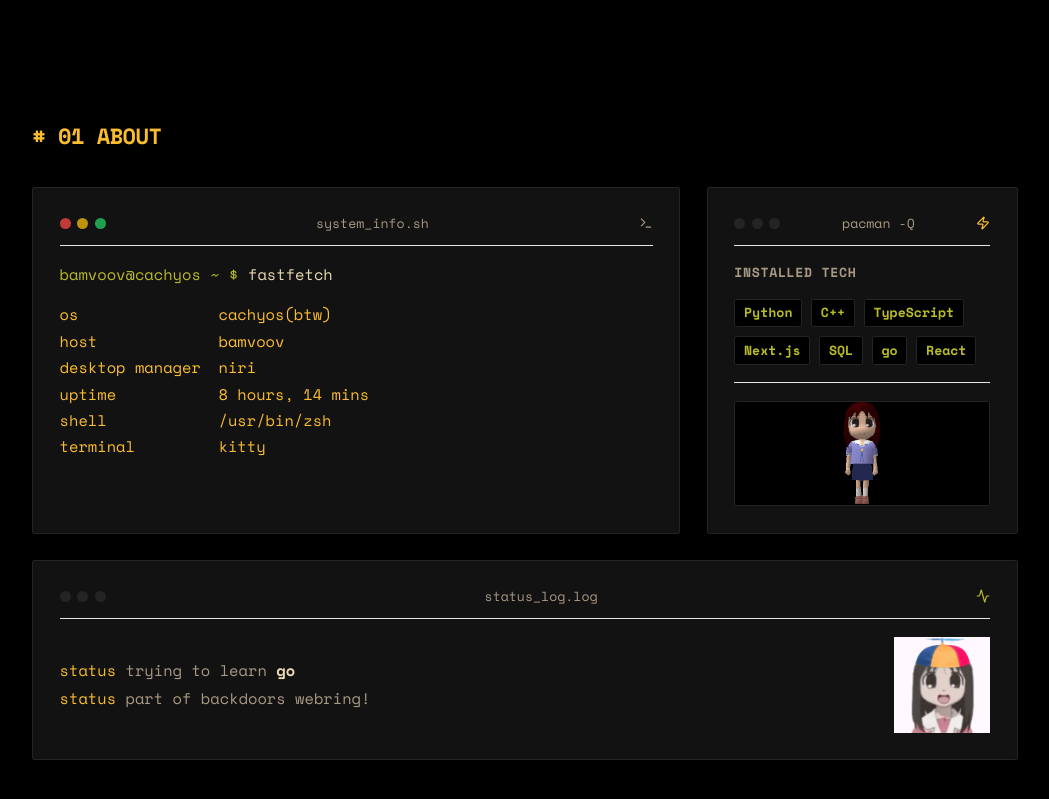
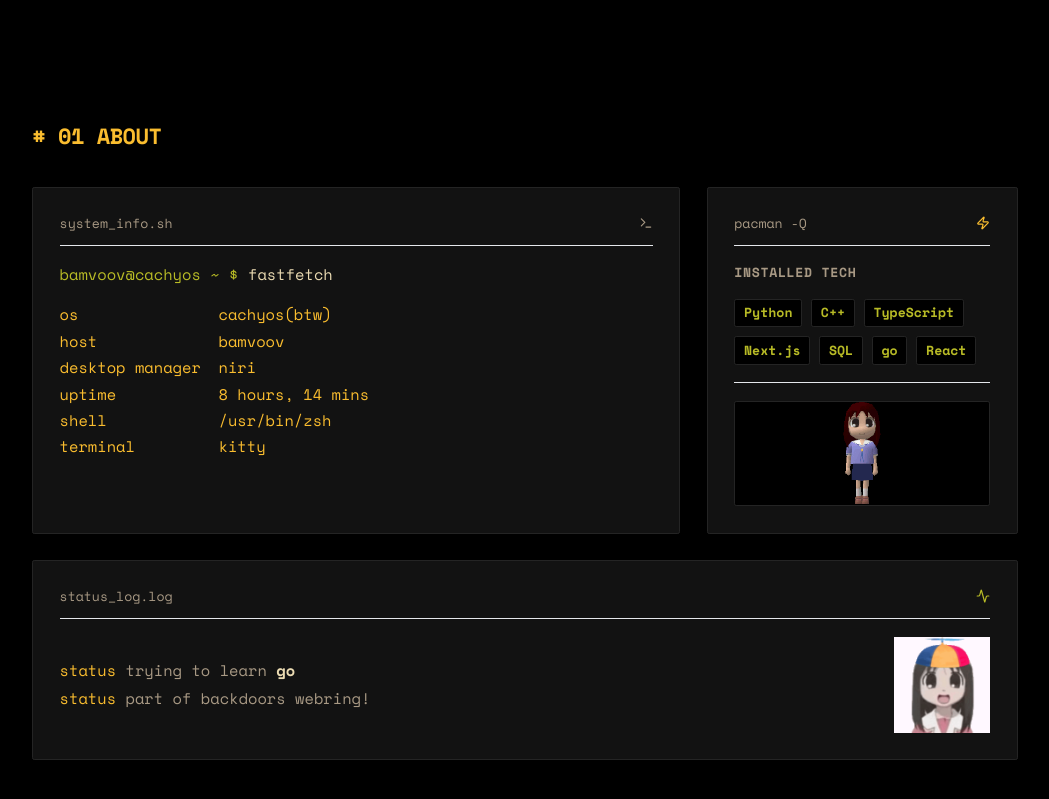
Before and after one commit to Bamvoov/welcomepage, a Next.js app: page / in a window 1280 px wide. Shown: the part 807-1606 px from the top of the page, without its empty margins (115-1164 px from the left). Built offline with nearby package versions, Linux system fonts and the light colour scheme.

Commit message:
updated project

```diff
--- a/components/About.tsx
+++ b/components/About.tsx
@@ -25,11 +25,6 @@ export default function About() {
           >
             {/* Terminal Topbar */}
             <div className="flex justify-between items-center border-b border-bg-3/40 pb-3 mb-4">
-              <div className="flex gap-1.5">
-                <div className="w-2.5 h-2.5 rounded-full bg-red-500/80" />
-                <div className="w-2.5 h-2.5 rounded-full bg-yellow-500/80" />
-                <div className="w-2.5 h-2.5 rounded-full bg-green-500/80" />
-              </div>
               <span className="text-xs text-muted">system_info.sh</span>
               <Terminal size={14} className="text-muted" />
             </div>
@@ -81,11 +76,6 @@ export default function About() {
           >
             {/* Terminal Topbar */}
             <div className="flex justify-between items-center border-b border-bg-3/40 pb-3 mb-4">
-              <div className="flex gap-1.5">
-                <div className="w-2.5 h-2.5 rounded-full bg-bg-3" />
-                <div className="w-2.5 h-2.5 rounded-full bg-bg-3" />
-                <div className="w-2.5 h-2.5 rounded-full bg-bg-3" />
-              </div>
               <span className="text-xs text-muted">pacman -Q</span>
               <Zap size={14} className="text-accent" />
             </div>
@@ -123,11 +113,6 @@ export default function About() {
           >
             {/* Terminal Topbar */}
             <div className="flex justify-between items-center border-b border-bg-3/40 pb-3 mb-4">
-              <div className="flex gap-1.5">
-                <div className="w-2.5 h-2.5 rounded-full bg-bg-3" />
-                <div className="w-2.5 h-2.5 rounded-full bg-bg-3" />
-                <div className="w-2.5 h-2.5 rounded-full bg-bg-3" />
-              </div>
               <span className="text-xs text-muted">status_log.log</span>
               <Activity size={14} className="text-accent-secondary" />
             </div>
--- a/components/Contact.tsx
+++ b/components/Contact.tsx
@@ -31,11 +31,6 @@ export default function Contact() {
         <div className="rounded-sm border border-bg-3 bg-bg-2 overflow-hidden font-mono text-sm">
           {/* Header */}
           <div className="flex justify-between items-center border-b border-bg-3/40 px-4 py-3 bg-bg-2">
-            <div className="flex gap-1.5">
-              <div className="w-2.5 h-2.5 rounded-full bg-red-500/80" />
-              <div className="w-2.5 h-2.5 rounded-full bg-yellow-500/80" />
-              <div className="w-2.5 h-2.5 rounded-full bg-green-500/80" />
-            </div>
             <span className="text-xs text-muted">connect.sh</span>
             <Terminal size={14} className="text-muted" />
           </div>
@@ -141,11 +136,6 @@ export default function Contact() {
         <div className="mt-6 rounded-sm border border-bg-3 bg-bg-2 overflow-hidden font-mono text-sm">
           {/* Header */}
           <div className="flex justify-between items-center border-b border-bg-3/40 px-4 py-3 bg-bg-2">
-            <div className="flex gap-1.5">
-              <div className="w-2.5 h-2.5 rounded-full bg-red-500/80" />
-              <div className="w-2.5 h-2.5 rounded-full bg-yellow-500/80" />
-              <div className="w-2.5 h-2.5 rounded-full bg-green-500/80" />
-            </div>
             <span className="text-xs text-muted">availability.sh</span>
             <Terminal size={14} className="text-muted" />
           </div>
```
